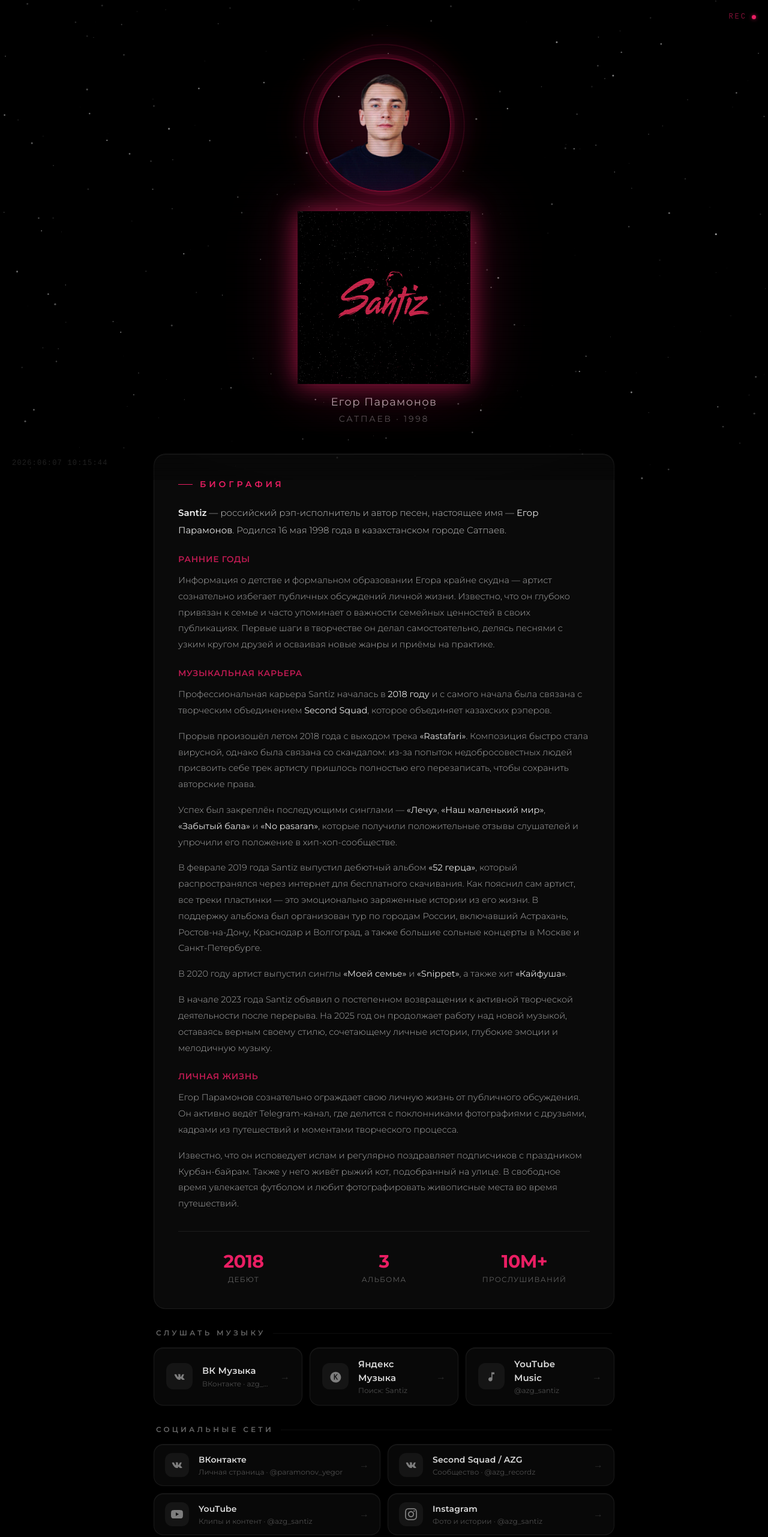
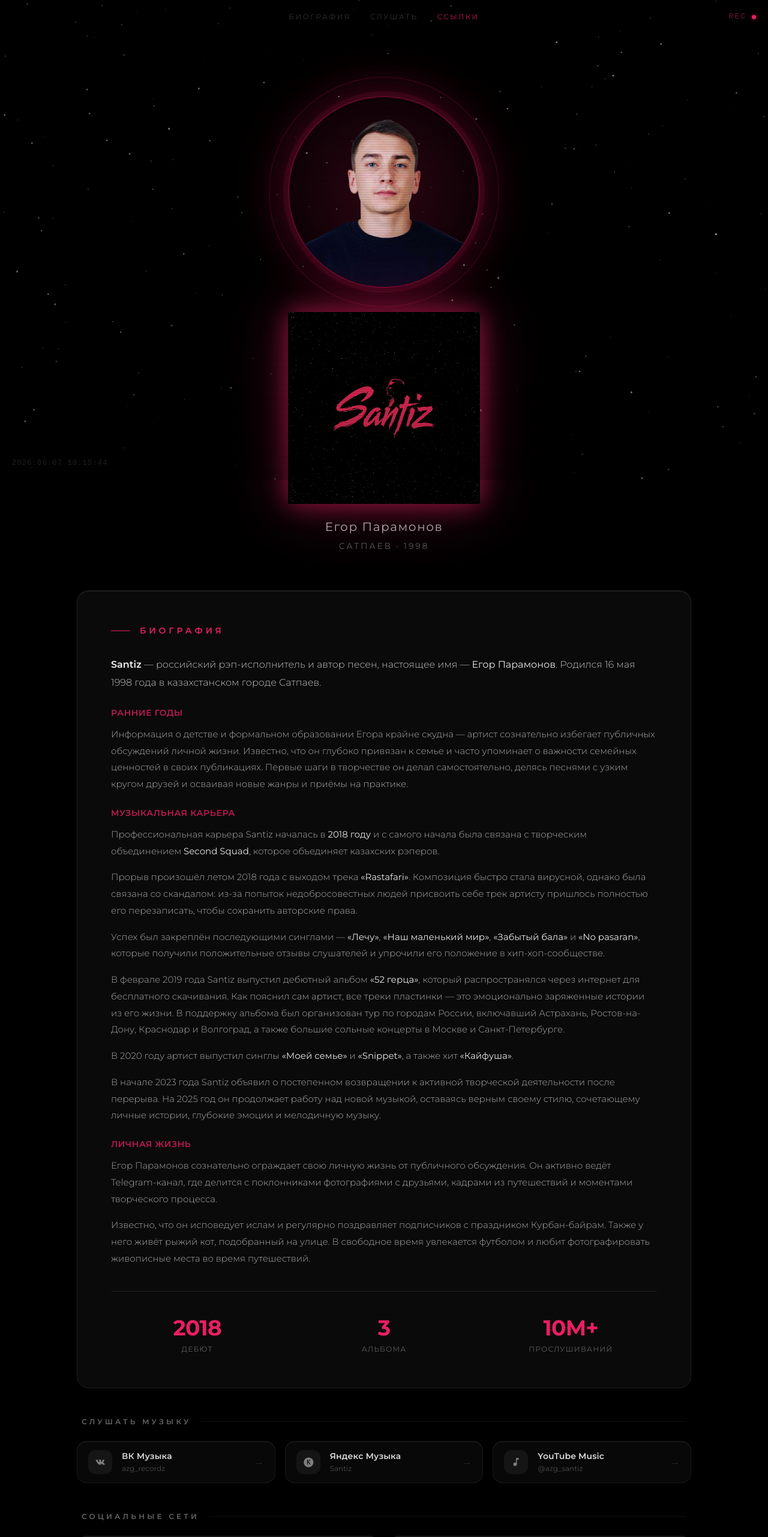
Before and after one commit to drknvpn/SantizWeb, a React (Vite) app: page / in a window 1280 px wide. Shown: the top 2562 px of the page at 60% size. Built offline with nearby package versions, Linux system fonts and the light colour scheme.

Commit message:
Update ArtistPage.tsx

```diff
--- a/src/components/ArtistPage.tsx
+++ b/src/components/ArtistPage.tsx
@@ -1,59 +1,136 @@
+import { useState, useEffect } from 'react';
 import LinkButton from './LinkButton';
 
-/* ---------- Inline platform icons ---------- */
+/* ---------- Icons ---------- */
 const IconVK = () => (
-  <svg viewBox="0 0 24 24" fill="currentColor" width={20} height={20}>
+  <svg viewBox="0 0 24 24" fill="currentColor" width={18} height={18}>
     <path d="M21.547 7h-3.29a.743.743 0 0 0-.655.392s-1.312 2.416-1.734 3.23C14.734 12.813 14 12.126 14 11.11V7.603A1.104 1.104 0 0 0 12.896 6.5h-2.474a1.982 1.982 0 0 0-1.75.813s1.255-.204 1.255 1.49c0 .42.022 1.626.04 2.64a.73.73 0 0 1-1.272.503 21.54 21.54 0 0 1-2.498-4.543.693.693 0 0 0-.63-.403h-2.99a.508.508 0 0 0-.48.685C3.005 10.175 6.918 18 11.38 18h1.878a.742.742 0 0 0 .742-.742v-1.135a.73.73 0 0 1 1.23-.53l2.247 2.112a1.09 1.09 0 0 0 .746.295h2.953c1.424 0 1.424-.988.647-1.753-.546-.538-2.518-2.617-2.518-2.617a1.02 1.02 0 0 1-.078-1.32 3c.637-.84 1.68-2.212 2.122-2.8.603-.804 1.697-2.507.197-2.507z" />
   </svg>
 );
 
 const IconYouTube = () => (
-  <svg viewBox="0 0 24 24" fill="currentColor" width={20} height={20}>
+  <svg viewBox="0 0 24 24" fill="currentColor" width={18} height={18}>
     <path d="M23.498 6.186a3.016 3.016 0 0 0-2.122-2.136C19.505 3.545 12 3.545 12 3.545s-7.505 0-9.377.505A3.017 3.017 0 0 0 .502 6.186C0 8.07 0 12 0 12s0 3.93.502 5.814a3.016 3.016 0 0 0 2.122 2.136c1.871.505 9.376.505 9.376.505s7.505 0 9.377-.505a3.015 3.015 0 0 0 2.122-2.136C24 15.93 24 12 24 12s0-3.93-.502-5.814zM9.545 15.568V8.432L15.818 12l-6.273 3.568z" />
   </svg>
 );
 
 const IconInstagram = () => (
-  <svg viewBox="0 0 24 24" fill="currentColor" width={20} height={20}>
+  <svg viewBox="0 0 24 24" fill="currentColor" width={18} height={18}>
     <path d="M12 2.163c3.204 0 3.584.012 4.85.07 3.252.148 4.771 1.691 4.919 4.919.058 1.265.069 1.645.069 4.849 0 3.205-.012 3.584-.069 4.849-.149 3.225-1.664 4.771-4.919 4.919-1.266.058-1.644.07-4.849.07-3.204 0-3.584-.012-4.849-.07-3.26-.149-4.771-1.699-4.919-4.92-.058-1.265-.07-1.644-.07-4.849 0-3.204.013-3.583.07-4.849.149-3.227 1.664-4.771 4.919-4.919 1.266-.057 1.645-.069 4.849-.069zm0-2.163c-3.259 0-3.667.014-4.947.072-4.358.2-6.78 2.618-6.98 6.98-.059 1.281-.073 1.689-.073 4.948 0 3.259.014 3.668.072 4.948.2 4.358 2.618 6.78 6.98 6.98 1.281.058 1.689.072 4.948.072 3.259 0 3.668-.014 4.948-.072 4.354-.2 6.782-2.618 6.979-6.98.059-1.28.073-1.689.073-4.948 0-3.259-.014-3.667-.072-4.947-.196-4.354-2.617-6.78-6.979-6.98-1.281-.059-1.69-.073-4.949-.073zm0 5.838c-3.403 0-6.162 2.759-6.162 6.162s2.759 6.163 6.162 6.163 6.162-2.759 6.162-6.163c0-3.403-2.759-6.162-6.162-6.162zm0 10.162c-2.209 0-4-1.79-4-4 0-2.209 1.791-4 4-4s4 1.791 4 4c0 2.21-1.791 4-4 4zm6.406-11.845c-.796 0-1.441.645-1.441 1.44s.645 1.44 1.441 1.44c.795 0 1.439-.645 1.439-1.44s-.644-1.44-1.439-1.44z" />
   </svg>
 );
 
 const IconTelegram = () => (
-  <svg viewBox="0 0 24 24" fill="currentColor" width={20} height={20}>
+  <svg viewBox="0 0 24 24" fill="currentColor" width={18} height={18}>
     <path d="M11.944 0A12 12 0 0 0 0 12a12 12 0 0 0 12 12 12 12 0 0 0 12-12A12 12 0 0 0 12 0a12 12 0 0 0-.056 0zm4.962 7.224c.1-.002.321.023.465.14a.506.506 0 0 1 .171.325c.016.093.036.306.02.472-.18 1.898-.962 6.502-1.36 8.627-.168.9-.499 1.201-.82 1.23-.696.065-1.225-.46-1.9-.902-1.056-.693-1.653-1.124-2.678-1.8-1.185-.78-.417-1.21.258-1.91.177-.184 3.247-2.977 3.307-3.23.007-.032.014-.15-.056-.212s-.174-.041-.249-.024c-.106.024-1.793 1.14-5.061 3.345-.48.33-.913.49-1.302.48-.428-.008-1.252-.241-1.865-.44-.752-.245-1.349-.374-1.297-.789.027-.21 6.325-.437.893-.663 3.498-1.524 5.83-2.529 6.998-3.014 3.332-1.386 4.025-1.627 4.476-1.635z" />
   </svg>
 );
 
 const IconMusic = () => (
-  <svg viewBox="0 0 24 24" fill="currentColor" width={20} height={20}>
+  <svg viewBox="0 0 24 24" fill="currentColor" width={18} height={18}>
     <path d="M12 3v10.55c-.59-.34-1.27-.55-2-.55-2.21 0-4 1.79-4 4s1.79 4 4 4 4-1.79 4-4V7h4V3h-6z" />
   </svg>
 );
 
 const IconYandex = () => (
-  <svg viewBox="0 0 24 24" fill="currentColor" width={20} height={20}>
+  <svg viewBox="0 0 24 24" fill="currentColor" width={18} height={18}>
     <path d="M12.535 2.005C6.604 1.978 1.747 6.791 1.72 12.722c-.027 5.931 4.786 10.788 10.717 10.815 5.931.027 10.788-4.786 10.815-10.717.027-5.932-4.786-10.788-10.717-10.815zm-1.57 15.567h-1.85V6.548h1.85v4.658h.034l3.75-4.658h2.153l-3.918 4.792 4.09 6.232h-2.22l-3.088-4.977-.803.972v4.005z" />
   </svg>
 );
 
+const IconArrow = () => (
+  <svg viewBox="0 0 24 24" fill="none" stroke="currentColor" strokeWidth="2" width={16} height={16}>
+    <path d="M5 12h14M12 5l7 7-7 7" />
+  </svg>
+);
+
 export default function ArtistPage() {
+  const [activeSection, setActiveSection] = useState('bio');
+
+  useEffect(() => {
+    const handleScroll = () => {
+      const sections = ['bio', 'music', 'links'];
+      const scrollPosition = window.scrollY + 300;
+
+      sections.forEach((section) => {
+        const element = document.getElementById(section);
+        if (element) {
+          const offsetTop = element.offsetTop;
+          const offsetHeight = element.offsetHeight;
+          if (scrollPosition >= offsetTop && scrollPosition < offsetTop + offsetHeight) {
+            setActiveSection(section);
+          }
+        }
+      });
+    };
+
+    window.addEventListener('scroll', handleScroll);
+    return () => window.removeEventListener('scroll', handleScroll);
+  }, []);
+
+  const scrollToSection = (id: string) => {
+    const element = document.getElementById(id);
+    if (element) {
+      element.scrollIntoView({ behavior: 'smooth' });
+    }
+  };
+
   return (
-    <div className="relative z-10 min-h-screen flex flex-col items-center px-4 py-16 pb-24">
-      <div className="w-full max-w-3xl flex flex-col gap-8">
+    <div className="relative z-10 min-h-screen">
+      {/* ───────── Navigation Menu ───────── */}
+      <nav className="fixed top-0 left-0 right-0 z-50 px-6 py-5">
+        <div className="max-w-6xl mx-auto flex items-center justify-center">
+          <div className="flex items-center gap-8">
+            <button
+              onClick={() => scrollToSection('bio')}
+              className="text-xs uppercase tracking-[0.2em] transition-all duration-300 hover:opacity-100"
+              style={{
+                color: activeSection === 'bio' ? '#E91E63' : 'rgba(255,255,255,0.4)',
+                opacity: activeSection === 'bio' ? 1 : 0.6,
+              }}
+            >
+              Биография
+            </button>
+            <button
+              onClick={() => scrollToSection('music')}
+              className="text-xs uppercase tracking-[0.2em] transition-all duration-300 hover:opacity-100"
+              style={{
+                color: activeSection === 'music' ? '#E91E63' : 'rgba(255,255,255,0.4)',
+                opacity: activeSection === 'music' ? 1 : 0.6,
+              }}
+            >
+              Слушать
+            </button>
+            <button
+              onClick={() => scrollToSection('links')}
+              className="text-xs uppercase tracking-[0.2em] transition-all duration-300 hover:opacity-100"
+              style={{
+                color: activeSection === 'links' ? '#E91E63' : 'rgba(255,255,255,0.4)',
+                opacity: activeSection === 'links' ? 1 : 0.6,
+              }}
+            >
+              Ссылки
+            </button>
+          </div>
+        </div>
+      </nav>
+
+      {/* ───────── Main Content ───────── */}
+      <div className="relative z-10 min-h-screen flex flex-col items-center px-6 py-32 pb-24">
+        <div className="w-full max-w-5xl flex flex-col gap-12">
 
           {/* ───────── Artist Identity ───────── */}
           <div className="flex flex-col items-center text-center pt-8 pb-4">
 
-          {/* Photo with animation */}
-          <div className="relative mb-8 animate-fade-in">
+            {/* Large Photo */}
+            <div className="relative mb-10 animate-fade-in">
               {/* Pulsing glow */}
               <div
                 className="absolute inset-0 rounded-full pointer-events-none animate-pulse-glow"
                 style={{
                   background: 'radial-gradient(circle, rgba(233,30,99,0.4) 0%, transparent 70%)',
-                filter: 'blur(30px)',
-                transform: 'scale(1.5)',
+                  filter: 'blur(40px)',
+                  transform: 'scale(1.6)',
                 }}
               />
 
@@ -61,10 +138,10 @@ export default function ArtistPage() {
               <img
                 src="/1000x1000_(1)-no-bg-preview_(carve.photos).png"
                 alt="Santiz"
-              className="relative w-48 h-48 md:w-56 md:h-56 object-cover object-top rounded-full animate-photo-appear"
+                className="relative w-64 h-64 md:w-80 md:h-80 object-cover object-top rounded-full animate-photo-appear"
                 style={{
                   border: '2px solid rgba(233,30,99,0.4)',
-                boxShadow: '0 0 0 6px rgba(233,30,99,0.1), 0 0 60px rgba(233,30,99,0.3)',
+                  boxShadow: '0 0 0 8px rgba(233,30,99,0.1), 0 0 80px rgba(233,30,99,0.3)',
                   filter: 'brightness(0.95) contrast(1.05)',
                 }}
               />
@@ -74,17 +151,17 @@ export default function ArtistPage() {
                 className="absolute inset-0 rounded-full pointer-events-none animate-ring-rotate"
                 style={{
                   border: '1px solid rgba(233,30,99,0.2)',
-                transform: 'scale(1.2)',
+                  transform: 'scale(1.25)',
                 }}
               />
             </div>
 
             {/* Logo */}
-          <div className="vhs-logo mb-4">
+            <div className="vhs-logo mb-6">
               <img
                 src="/image.png"
                 alt="Santiz"
-              className="w-64 md:w-72"
+                className="w-72 md:w-80"
                 style={{
                   filter: 'drop-shadow(0 0 20px rgba(233,30,99,0.6)) drop-shadow(0 0 50px rgba(233,30,99,0.3))',
                 }}
@@ -93,23 +170,24 @@ export default function ArtistPage() {
 
             {/* Name + origin */}
             <p
-            className="text-base md:text-lg font-medium mb-1"
+              className="text-lg md:text-xl font-medium mb-2"
               style={{ color: 'rgba(255,255,255,0.7)', letterSpacing: '0.08em' }}
             >
               Егор Парамонов
             </p>
             <p
-            className="text-xs md:text-sm"
+              className="text-sm"
               style={{ color: 'rgba(255,255,255,0.35)', letterSpacing: '0.2em', textTransform: 'uppercase' }}
             >
               Сатпаев · 1998
             </p>
           </div>
 
-        {/* ───────── Bio glass card ───────── */}
-        <div className="glass-card p-8 md:p-10">
-          <div className="flex items-center gap-3 mb-6">
-            <div className="w-6 h-px" style={{ background: '#E91E63' }} />
+          {/* ───────── Bio Section ───────── */}
+          <section id="bio" className="scroll-mt-24">
+            <div className="glass-card p-10 md:p-14">
+              <div className="flex items-center gap-4 mb-8">
+                <div className="w-8 h-px" style={{ background: '#E91E63' }} />
                 <span
                   className="text-sm uppercase tracking-[0.35em] font-semibold"
                   style={{ color: '#E91E63' }}
@@ -118,12 +196,12 @@ export default function ArtistPage() {
                 </span>
               </div>
 
-          <div className="space-y-6">
+              <div className="space-y-6 max-w-none">
                 {/* Intro */}
                 <p
                   className="leading-relaxed"
                   style={{
-                fontSize: 15,
+                    fontSize: 16,
                     color: 'rgba(255,255,255,0.75)',
                     fontWeight: 300,
                     lineHeight: '1.9',
@@ -143,7 +221,7 @@ export default function ArtistPage() {
                   <p
                     className="leading-relaxed"
                     style={{
-                  fontSize: 14.5,
+                      fontSize: 15,
                       color: 'rgba(255,255,255,0.65)',
                       fontWeight: 300,
                       lineHeight: '1.85',
@@ -164,7 +242,7 @@ export default function ArtistPage() {
                   <p
                     className="leading-relaxed mb-4"
                     style={{
-                  fontSize: 14.5,
+                      fontSize: 15,
                       color: 'rgba(255,255,255,0.65)',
                       fontWeight: 300,
                       lineHeight: '1.85',
@@ -175,7 +253,7 @@ export default function ArtistPage() {
                   <p
                     className="leading-relaxed mb-4"
                     style={{
-                  fontSize: 14.5,
+                      fontSize: 15,
                       color: 'rgba(255,255,255,0.65)',
                       fontWeight: 300,
                       lineHeight: '1.85',
@@ -186,7 +264,7 @@ export default function ArtistPage() {
                   <p
                     className="leading-relaxed mb-4"
                     style={{
-                  fontSize: 14.5,
+                      fontSize: 15,
                       color: 'rgba(255,255,255,0.65)',
                       fontWeight: 300,
                       lineHeight: '1.85',
@@ -197,7 +275,7 @@ export default function ArtistPage() {
                   <p
                     className="leading-relaxed mb-4"
                     style={{
-                  fontSize: 14.5,
+                      fontSize: 15,
                       color: 'rgba(255,255,255,0.65)',
                       fontWeight: 300,
                       lineHeight: '1.85',
@@ -208,7 +286,7 @@ export default function ArtistPage() {
                   <p
                     className="leading-relaxed mb-4"
                     style={{
-                  fontSize: 14.5,
+                      fontSize: 15,
                       color: 'rgba(255,255,255,0.65)',
                       fontWeight: 300,
                       lineHeight: '1.85',
@@ -219,7 +297,7 @@ export default function ArtistPage() {
                   <p
                     className="leading-relaxed"
                     style={{
-                  fontSize: 14.5,
+                      fontSize: 15,
                       color: 'rgba(255,255,255,0.65)',
                       fontWeight: 300,
                       lineHeight: '1.85',
@@ -240,7 +318,7 @@ export default function ArtistPage() {
                   <p
                     className="leading-relaxed mb-4"
                     style={{
-                  fontSize: 14.5,
+                      fontSize: 15,
                       color: 'rgba(255,255,255,0.65)',
                       fontWeight: 300,
                       lineHeight: '1.85',
@@ -251,7 +329,7 @@ export default function ArtistPage() {
                   <p
                     className="leading-relaxed"
                     style={{
-                  fontSize: 14.5,
+                      fontSize: 15,
                       color: 'rgba(255,255,255,0.65)',
                       fontWeight: 300,
                       lineHeight: '1.85',
@@ -264,7 +342,7 @@ export default function ArtistPage() {
 
               {/* Stats */}
               <div
-            className="grid grid-cols-3 gap-4 pt-8 mt-8"
+                className="grid grid-cols-3 gap-6 pt-10 mt-10"
                 style={{ borderTop: '1px solid rgba(255,255,255,0.08)' }}
               >
                 {[
@@ -274,7 +352,7 @@ export default function ArtistPage() {
                 ].map((s) => (
                   <div key={s.label} className="text-center">
                     <div
-                  className="text-2xl md:text-3xl font-bold mb-1"
+                      className="text-3xl md:text-4xl font-bold mb-2"
                       style={{ color: '#E91E63', letterSpacing: '-0.02em' }}
                     >
                       {s.value}
@@ -289,26 +367,34 @@ export default function ArtistPage() {
                 ))}
               </div>
             </div>
+          </section>
 
-        {/* ───────── Слушать музыку ───────── */}
-        <div>
-          <SectionLabel>Слушать музыку</SectionLabel>
-          <div className="grid grid-cols-1 md:grid-cols-2 lg:grid-cols-3 gap-3">
+          {/* ───────── Music Section ───────── */}
+          <section id="music" className="scroll-mt-24">
+            <div className="flex items-center gap-4 mb-6 px-2">
+              <span
+                className="text-xs uppercase tracking-[0.35em] font-semibold"
+                style={{ color: 'rgba(255,255,255,0.4)' }}
+              >
+                Слушать музыку
+              </span>
+              <div className="flex-1 h-px" style={{ background: 'rgba(255,255,255,0.06)' }} />
+            </div>
+
+            <div className="grid grid-cols-1 md:grid-cols-3 gap-4">
               <LinkButton
                 href="https://vk.com/azg_recordz"
                 icon={<IconVK />}
                 label="ВК Музыка"
-              sublabel="ВКонтакте · azg_recordz"
+                sublabel="azg_recordz"
                 color="#0077FF"
-              large
               />
               <LinkButton
                 href="https://music.yandex.ru/search?text=santiz"
                 icon={<IconYandex />}
                 label="Яндекс Музыка"
-              sublabel="Поиск: Santiz"
+                sublabel="Santiz"
                 color="#FFDB4D"
-              large
               />
               <LinkButton
                 href="https://www.youtube.com/@azg_santiz"
@@ -316,56 +402,64 @@ export default function ArtistPage() {
                 label="YouTube Music"
                 sublabel="@azg_santiz"
                 color="#FF0000"
-              large
               />
             </div>
+          </section>
+
+          {/* ───────── Links Section ───────── */}
+          <section id="links" className="scroll-mt-24">
+            <div className="flex items-center gap-4 mb-6 px-2">
+              <span
+                className="text-xs uppercase tracking-[0.35em] font-semibold"
+                style={{ color: 'rgba(255,255,255,0.4)' }}
+              >
+                Социальные сети
+              </span>
+              <div className="flex-1 h-px" style={{ background: 'rgba(255,255,255,0.06)' }} />
             </div>
 
-        {/* ───────── Ссылки ───────── */}
-        <div>
-          <SectionLabel>Социальные сети</SectionLabel>
-          <div className="grid grid-cols-1 md:grid-cols-2 gap-3">
+            <div className="grid grid-cols-1 md:grid-cols-2 gap-4">
               <LinkButton
                 href="https://vk.com/paramonov_yegor"
                 icon={<IconVK />}
                 label="ВКонтакте"
-              sublabel="Личная страница · @paramonov_yegor"
+                sublabel="@paramonov_yegor"
                 color="#0077FF"
               />
               <LinkButton
                 href="https://vk.com/azg_recordz"
                 icon={<IconVK />}
                 label="Second Squad / AZG"
-              sublabel="Сообщество · @azg_recordz"
+                sublabel="@azg_recordz"
                 color="#0077FF"
               />
               <LinkButton
                 href="https://www.youtube.com/@azg_santiz"
                 icon={<IconYouTube />}
                 label="YouTube"
-              sublabel="Клипы и контент · @azg_santiz"
+                sublabel="@azg_santiz"
                 color="#FF0000"
               />
               <LinkButton
                 href="https://instagram.com/azg_santiz"
                 icon={<IconInstagram />}
                 label="Instagram"
-              sublabel="Фото и истории · @azg_santiz"
+                sublabel="@azg_santiz"
                 color="#E91E63"
               />
               <LinkButton
                 href="https://t.me/azg_recordz"
                 icon={<IconTelegram />}
                 label="Telegram"
-              sublabel="Новости и обновления · @azg_recordz"
+                sublabel="@azg_recordz"
                 color="#26A5E4"
               />
             </div>
-        </div>
+          </section>
 
-        {/* ───────── Footer ───────── */}
+          {/* ───────── Footer ──────── */}
           <div
-          className="flex flex-col items-center gap-4 pt-10 pb-4"
+            className="flex flex-col items-center gap-5 pt-12 pb-6"
             style={{ borderTop: '1px solid rgba(255,255,255,0.06)' }}
           >
             <div className="flex items-center gap-6">
@@ -393,19 +487,6 @@ export default function ArtistPage() {
 
         </div>
       </div>
-  );
-}
-
-function SectionLabel({ children }: { children: React.ReactNode }) {
-  return (
-    <div className="flex items-center gap-3 mb-4 px-1">
-      <span
-        className="text-xs uppercase tracking-[0.35em] font-semibold"
-        style={{ color: 'rgba(255,255,255,0.4)' }}
-      >
-        {children}
-      </span>
-      <div className="flex-1 h-px" style={{ background: 'rgba(255,255,255,0.06)' }} />
     </div>
   );
 }
```
Lines whose indentation alone changed are shown as unchanged.
